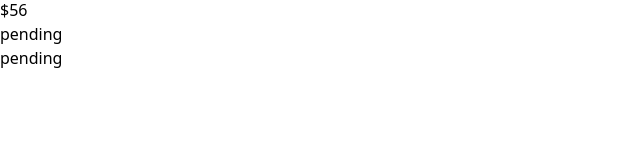
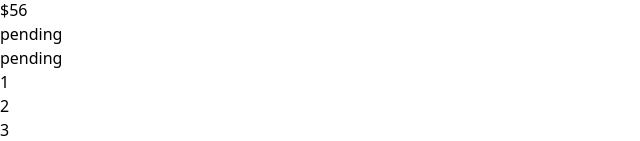
Before and after one commit to mdakashsheikh/multi-vendor-ecommerce, a React (Vite) app in the folder dashboard/: page /admin/dashboard/orders in a window 1280 px wide. Shown: the part 1680-1821 px from the top of the page, without its empty margins (0-640 px from the left). Before the commit the page ends 1750 px from the top, so only its background shows below. Built offline with nearby package versions, Linux system fonts and the light colour scheme.

Commit message:
pagination add

```diff
--- a/dashboard/src/router/routes/adminRoute.jsx
+++ b/dashboard/src/router/routes/adminRoute.jsx
@@ -1,6 +1,7 @@
 import { lazy } from "react";
 const AdminDashboard = lazy(() => import('../../views/admin/AdminDashboard'))
 const Orders = lazy(() => import('../../views/admin/Orders'))
+const Category = lazy(() => import('../../views/admin/Category'))
 
 
 export const adminRoutes = [
@@ -13,5 +14,10 @@ export const adminRoutes = [
         path: '/admin/dashboard/orders',
         element: <Orders/>,
         role: 'admin'
-    }
+    },
+    {
+        path: '/admin/dashboard/category',
+        element: <Category/>,
+        role: 'admin'
+    },
 ]
--- a/dashboard/src/views/Pagination.jsx
+++ b/dashboard/src/views/Pagination.jsx
@@ -1,5 +1,5 @@
 import React from 'react'
-import { BsChevronDoubleLeft } from 'react-icons/bs';
+import { BsChevronDoubleLeft, BsChevronDoubleRight } from 'react-icons/bs';
 
 const Pagination = ({ pageNumber, setPageNumber, totalItem, parPage, showItem }) => {
     let totalPage = Math.ceil(totalItem / parPage)
@@ -19,23 +19,36 @@ const Pagination = ({ pageNumber, setPageNumber, totalItem, parPage, showItem })
 
         for(let i = startPage; i < endPage; i ++ ) {
             btns.push(
-                <li>
-
+                <li
+                    onClick={() => setPageNumber(i)}
+                    className={`${pageNumber === i
+                        ? 'bg-indigo-500 shadow-lg shadow-indigo-500/50 text-white'
+                        : 'bg-slate-700 hover:bg-indigo-500 shadow-lg hover:shadow-indigo-500/50 hover:text-white text-[#d0d2d6]'} w-[33px] h-[33px] rounded-full flex justify-center items-center cursor-pointer'
+                    `}
+                >
+                    {i}
                 </li>
             )
         }
+
+        return btns
     }
 
     return (
         <ul className='flex gap-3'>
             {
-                pageNumber > 1  && <li className='w-[33px] h-[33px] rounded-full flex justify-center items-center bg-slate-700 text-[#d0d2d6] cursor-pointer'>
+                pageNumber > 1  && <li onClick={() => setPageNumber(pageNumber - 1)} className='w-[33px] h-[33px] rounded-full flex justify-center items-center bg-slate-700 text-[#d0d2d6] cursor-pointer'>
                     <BsChevronDoubleLeft/>
                 </li>
             }
             {
                 createButton()
             }
+            {
+                pageNumber < totalPage  && <li onClick={() => setPageNumber(pageNumber + 1)} className='w-[33px] h-[33px] rounded-full flex justify-center items-center bg-slate-700 text-[#d0d2d6] cursor-pointer'>
+                    <BsChevronDoubleRight/>
+                </li>
+            }
         </ul>
     )
 }
--- /dev/null
+++ b/dashboard/src/views/admin/Category.jsx
@@ -0,0 +1,9 @@
+import React from 'react'
+
+const Category = () => {
+  return (
+    <div>Category</div>
+  )
+}
+
+export default Category
--- a/dashboard/src/views/admin/Orders.jsx
+++ b/dashboard/src/views/admin/Orders.jsx
@@ -71,6 +71,7 @@ const Orders = () => {
                         </div>
                     </div>
                 </div>
+                <div className='w-full flex justify-end mt-5 bottom-4 right-4'>
                     <Pagination
                         pageNumber={currentPage}
                         setPageNumber={setCurrentPage}
@@ -80,6 +81,7 @@ const Orders = () => {
                     />
                 </div>
             </div>
+        </div>
     )
 }
 
```
Lines whose indentation alone changed are shown as unchanged.
